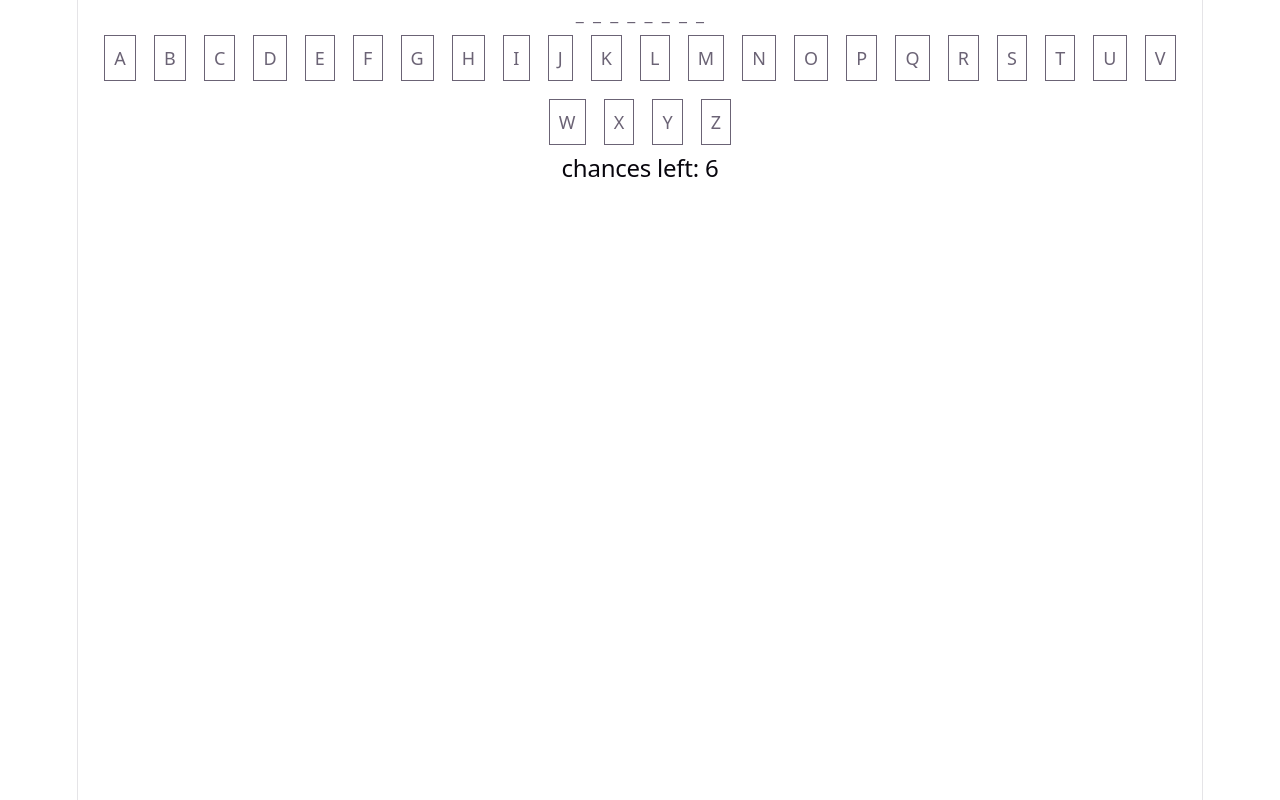
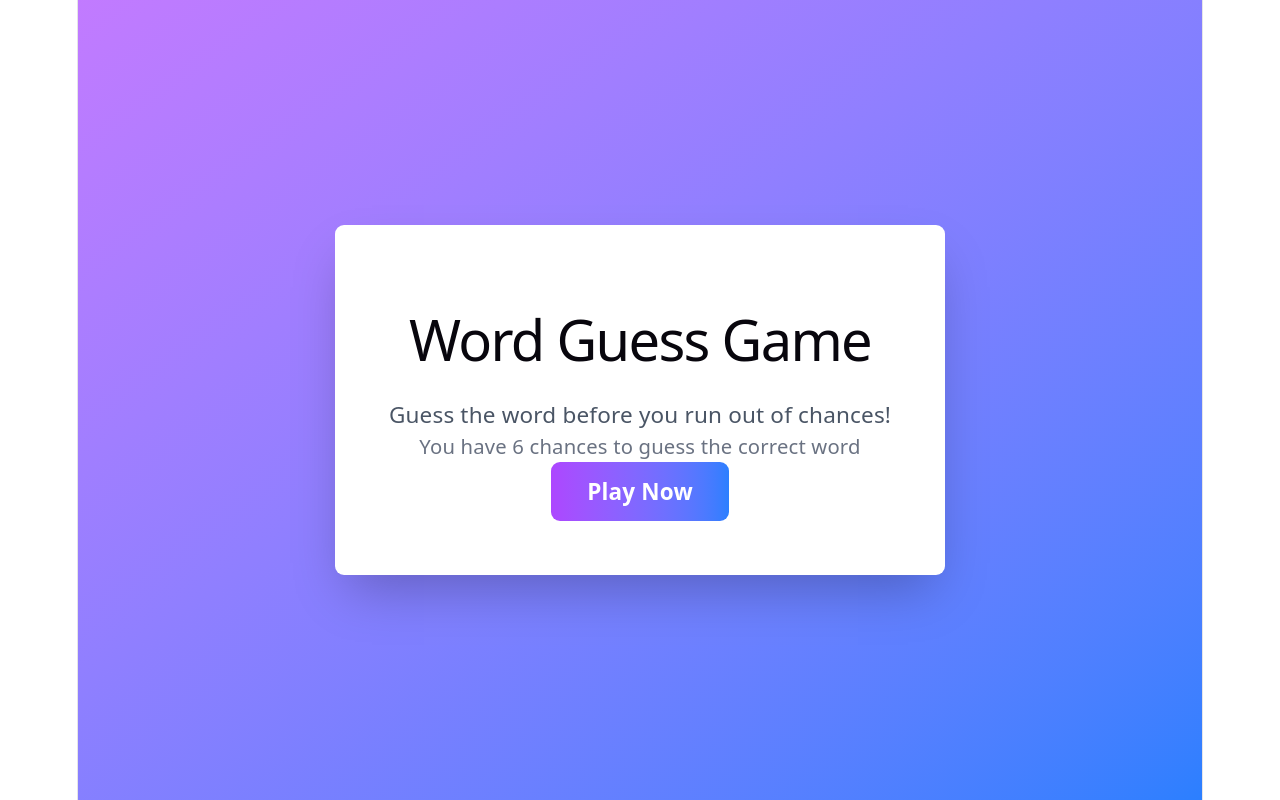
Before and after one commit to Shahnawaz-Shah56/word-guess-game, a React (Vite) app: page / in a window 1280 px wide. Built offline with nearby package versions, Linux system fonts and the light colour scheme.

Commit message:
some more final commits

```diff
--- a/src/App.jsx
+++ b/src/App.jsx
@@ -4,11 +4,11 @@ import Start from './components/Start.wordguess..jsx'
 import Home from './components/Home.wordguess..jsx'
 
 function App() {
-  const [Play, setPlay] = useState('home')
+  const [Play, setPlay] = useState('start')
 
   return (
     <>
-     {Play === 'start'?(<Start onPlaying={()=> setPlay('home')}/>):(<Home/>)}
+     {Play === 'start'?(<Start onPlaying={()=> setPlay('playing')}/>):(<Home onGameEnd={()=> setPlay('start')}/>)}
     </>
   )
 }
--- a/src/components/Home.wordguess..jsx
+++ b/src/components/Home.wordguess..jsx
@@ -1,7 +1,7 @@
 import React from 'react'
 import { useState } from 'react';
 
-const Home = () => {
+const Home = ({ onGameEnd }) => {
     const wordsArr = [
   "mountain", "river", "cloud", "forest", "desert",
   "lion", "tiger", "eagle", "shark", "dolphin",
@@ -22,38 +22,59 @@ const alphabets = ["A", "B", "C", "D", "E", "F", "G",
 
 const handleGuess = (letter)=>{
    const lowerLetter = letter.toLowerCase()
-  console.log(guessedLetters)
+  if(guessedLetters.includes(lowerLetter)) return
   setGuessedLetters([...guessedLetters,lowerLetter])
-  if(!word.includes(letter)){
-
+  if(!word.includes(lowerLetter)){
     setChances(chances - 1)
+  }
 }
 
 
-
-}
-
+const isGameWon = word.split('').every(letter => guessedLetters.includes(letter))
+  const isGameLost = chances === 0
 
   return (
-  <div>
-    {word.split('').every(letter => guessedLetters.includes(letter)) ? (
-      <h2>You Win! 🎉</h2>
-    ) : chances === 0 ? (
-      <h2>You Lose! 😢 Word was: {word}</h2>
+  <div className='p-8'>
+    <h1 className='text-3xl mb-8'>Word Guess Game</h1>
+    {isGameWon ? (
+      <div className='text-center'>
+        <h2 className='text-2xl mb-4'>You Win! 🎉</h2>
+        <button className='border p-3 bg-green-500 text-white' onClick={onGameEnd}>
+          Play Again
+        </button>
+      </div>
+    ) : isGameLost ? (
+      <div className='text-center'>
+        <h2 className='text-2xl mb-4'>You Lose! 😢 Word was: {word}</h2>
+        <button className='border p-3 bg-red-500 text-white' onClick={onGameEnd}>
+          Try Again
+        </button>
+      </div>
     ) : (
       <>
+        <div className='mb-6'>
           {word.split('').map((letter, i) => (
-          <span className='m-1' key={i}>
+            <span className='m-1 text-2xl font-bold' key={i}>
               {guessedLetters.includes(letter) ? letter : '_'}
             </span>
           ))}
-        <br />
-        {alphabets.map((alphabet, i) => (
-          <button className='border m-2 p-2' key={i} onClick={() => handleGuess(alphabet)}>
+        </div>
+        <div className='mb-4'>
+          {alphabets.map((alphabet, i) => {
+            const isGuessed = guessedLetters.includes(alphabet.toLowerCase())
+            return (
+              <button
+                className={`border m-2 p-2 ${isGuessed ? 'bg-gray-300 cursor-not-allowed' : 'bg-white hover:bg-blue-100'}`}
+                key={i}
+                onClick={() => handleGuess(alphabet)}
+                disabled={isGuessed}
+              >
                 {alphabet}
               </button>
-        ))}
-        <h2>chances left: {chances}</h2>
+            )
+          })}
+        </div>
+        <h2 className='text-xl'>Chances left: {chances}</h2>
       </>
     )}
   </div>
--- a/src/components/Start.wordguess..jsx
+++ b/src/components/Start.wordguess..jsx
@@ -3,8 +3,18 @@ import React from 'react'
 
 const Start = ({ onPlaying }) => {
   return (
-    <div>
-      <button onClick={onPlaying}>Play Now</button>
+    <div className='flex flex-col items-center justify-center h-screen bg-gradient-to-br from-purple-400 to-blue-500'>
+      <div className='bg-white p-12 rounded-lg shadow-2xl text-center'>
+        <h1 className='text-5xl font-bold mb-6 text-purple-600'>Word Guess Game</h1>
+        <p className='text-xl text-gray-600 mb-8'>Guess the word before you run out of chances!</p>
+        <p className='text-lg text-gray-500 mb-8'>You have 6 chances to guess the correct word</p>
+        <button
+          onClick={onPlaying}
+          className='bg-gradient-to-r from-purple-500 to-blue-500 text-white font-bold py-3 px-8 rounded-lg text-xl hover:from-purple-600 hover:to-blue-600 transition'
+        >
+          Play Now
+        </button>
+      </div>
     </div>
   )
 }
```
Lines whose indentation alone changed are shown as unchanged.
